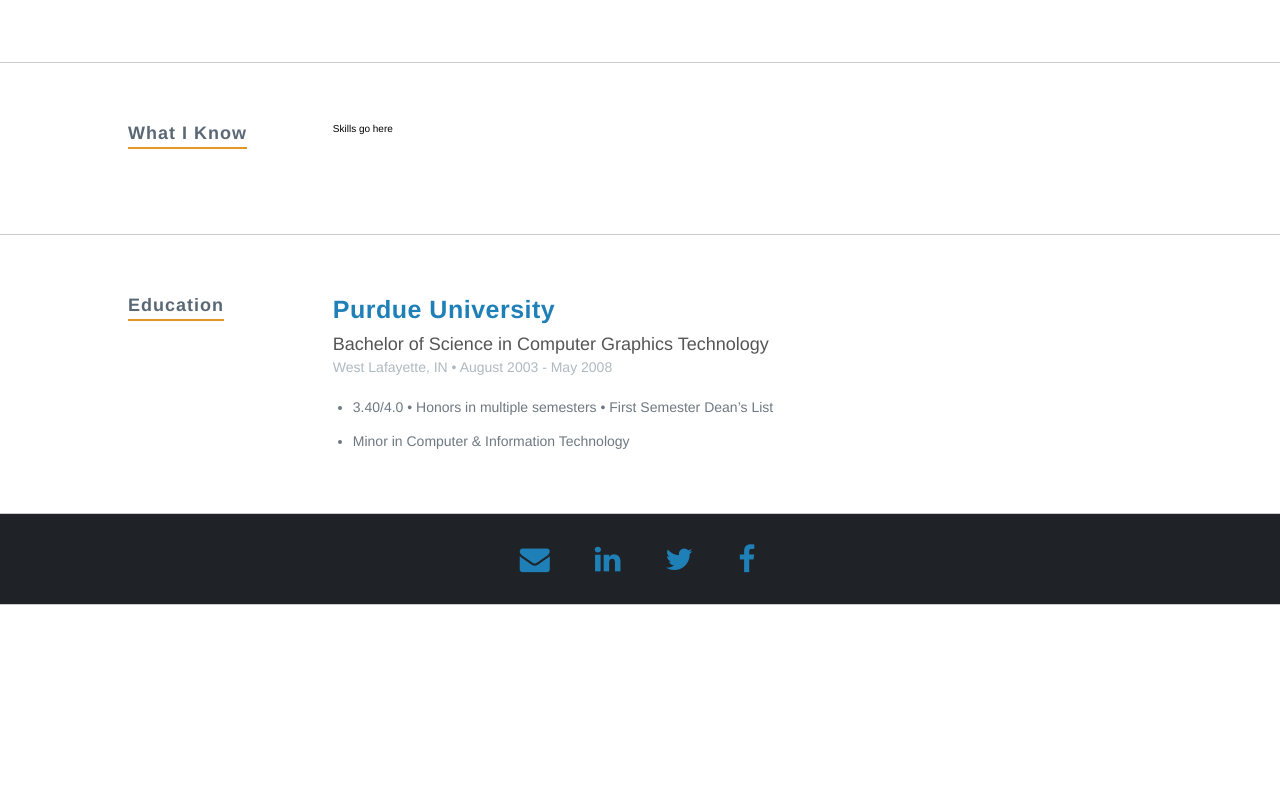
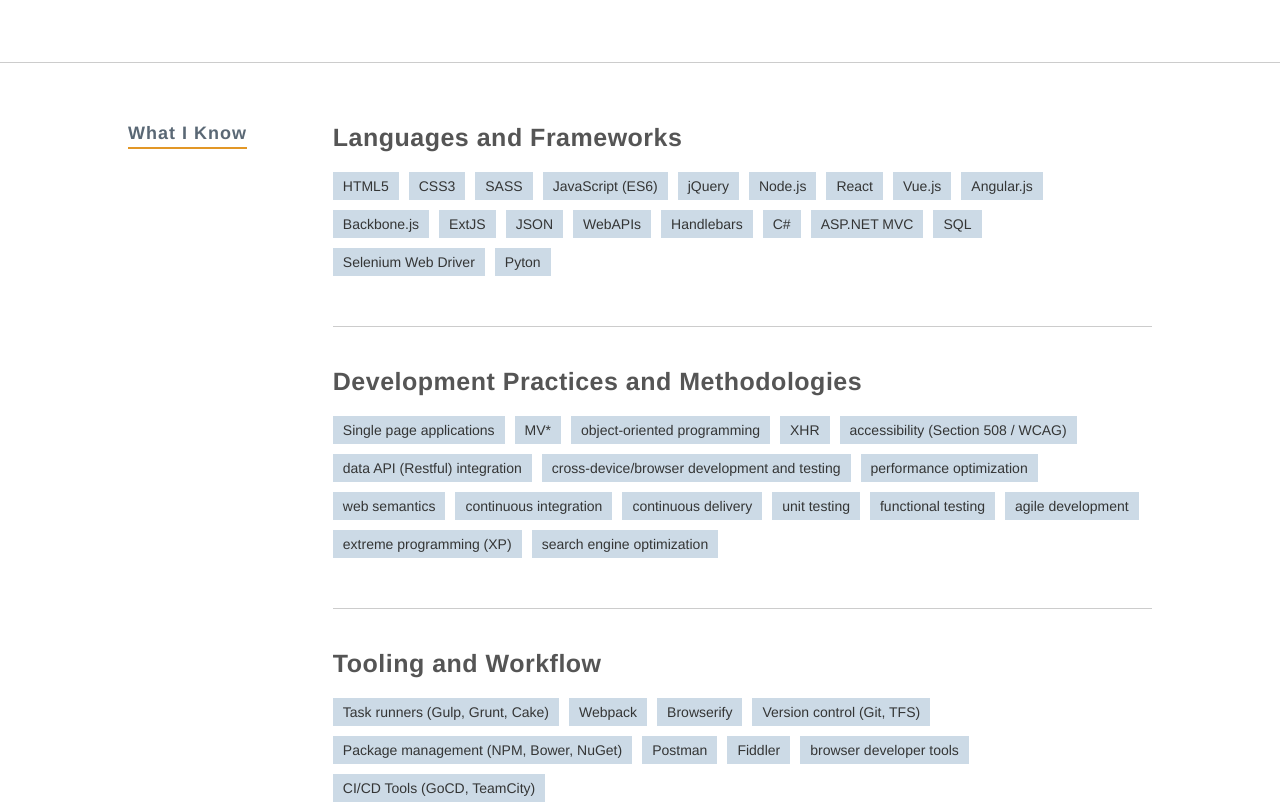
Before and after one commit to dhlava/portfolio, a React (Create React App) app: page / in a window 1280 px wide. Shown: the part 2324-3128 px from the top of the page. Before the commit the page ends 2929 px from the top, so only its background shows below. Built offline with nearby package versions, Linux system fonts and the light colour scheme.

Commit message:
implements skills section

```diff
--- a/src/components/Skills.js
+++ b/src/components/Skills.js
@@ -1,4 +1,15 @@
 import React, { Component } from 'react';
+import './skills.css';
+
+export const SkillList = (props) => {
+    return (
+        <ul className="skill_list">
+            {props.skillset.keywords.map((keyword) =>
+                <li className="skill">{keyword}</li>
+            )}
+        </ul>
+    );
+};
 
 class Skills extends Component {
     render() {
@@ -6,7 +17,14 @@
             <section id="skills" className="page_section skills_container">
                 <div className="content skills_content">
                     <h2 className="section_title"><span>What I Know</span></h2>
-                    <div className="section_content">Skills go here</div>
+                    <div className="section_content">
+                        {this.props.skillGroup.map((skillGroup, index) =>
+                            <div className="resume_item skills_item">
+                                <h3>{skillGroup.name}</h3>
+                                <SkillList key={index} skillset={skillGroup} />
+                            </div>
+                        )}
+                    </div>
                 </div>
             </section>
         );
--- /dev/null
+++ b/src/components/skills.css
@@ -0,0 +1,15 @@
+.skill_list{
+    padding:0;
+    margin:0;
+    list-style-type: none;
+    margin-top:20px;
+}
+
+.skill_list .skill{
+    display:inline-block;
+    padding:6px 10px;
+    margin: 0 10px 10px 0;
+    background-color:#ccdae6;
+    color:#343535;
+    font-size:1.4rem;
+}
--- a/src/containers/App.js
+++ b/src/containers/App.js
@@ -18,7 +18,7 @@
         <Header basics={Resume.basics} />
         <Personal basics={Resume.basics} />
         <Experience work={Resume.work} />
-        <Skills />
+        <Skills skillGroup={Resume.skills} />
         <Education education={Resume.education} />
         {/* <Portfolio work={Resume.projects} /> */}
         <Footer basics={Resume.basics} />
```
